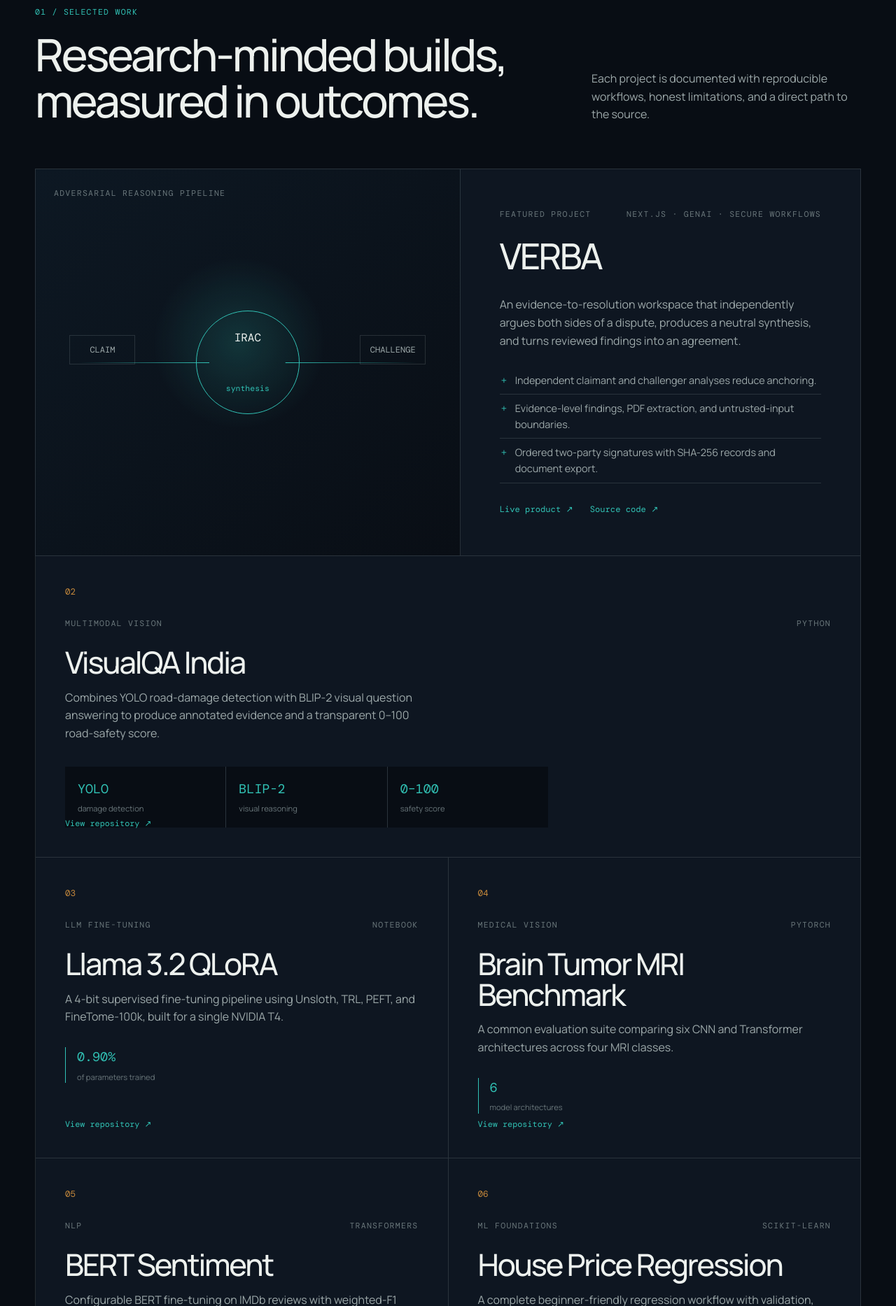
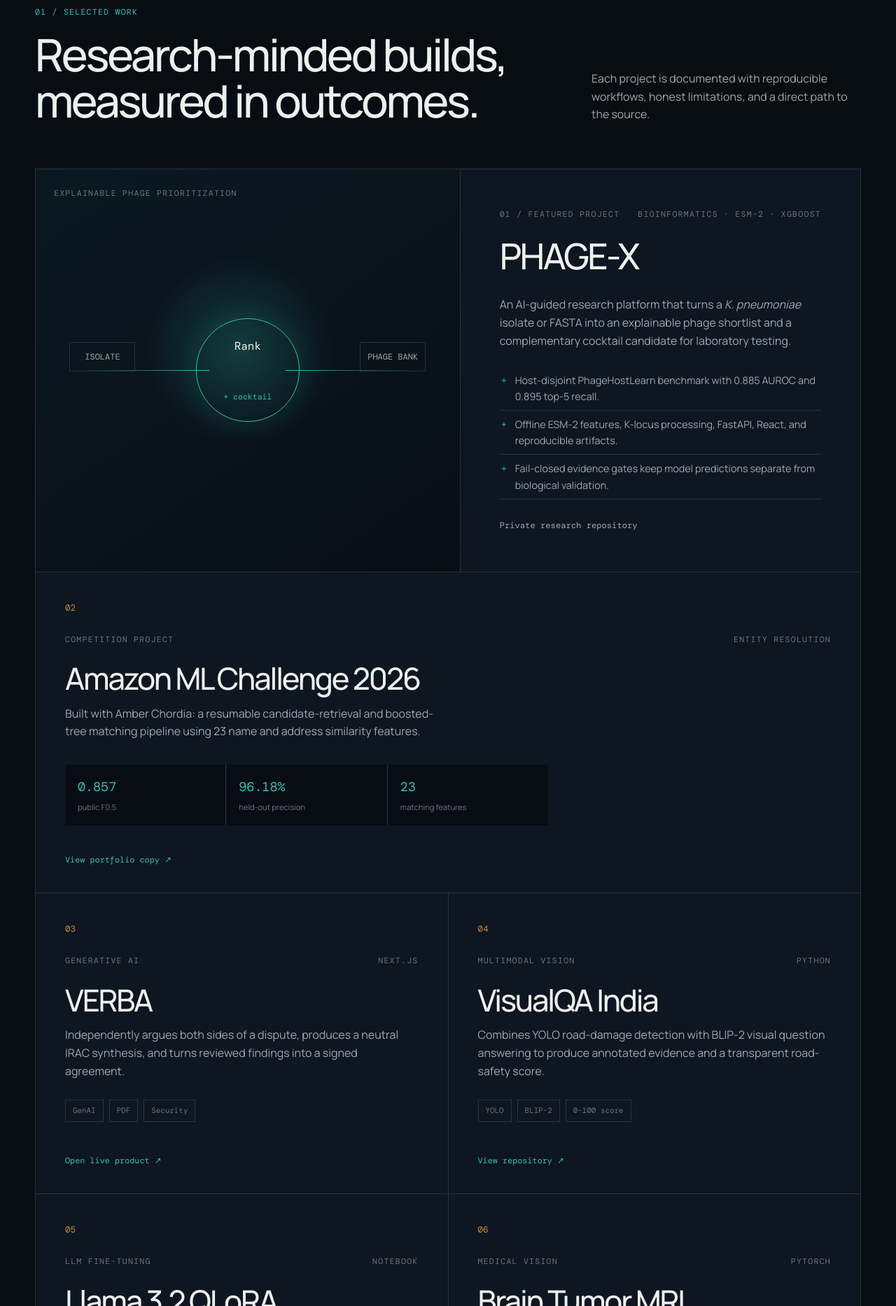
Before and after one commit to JeyanthRavi/JeyanthRavi.github.io, a plain HTML site: page index.html in a window 1280 px wide. Shown: the part 933-2800 px from the top of the page at 70% size. Drawn offline with nearby package versions, Linux system fonts and the light colour scheme; a web font is replaced by a local one.

Commit message:
Feature PHAGE-X and rank projects by impact

```diff
--- a/index.html
+++ b/index.html
@@ -52,8 +52,8 @@
           <span>experiment</span> to evidence.
         </h1>
         <p class="hero-copy reveal">
-          I’m Jeyanth Ravi, an AI/ML-focused computer science student working across multimodal
-          vision, language models, medical imaging, and applied machine learning.
+          I’m Jeyanth Ravi, an AI/ML-focused computer science student working across bioinformatics,
+          multimodal vision, language models, medical imaging, and applied machine learning.
         </p>
         <div class="hero-actions reveal">
           <a class="button button-primary" href="#work">Explore my work</a>
@@ -62,7 +62,7 @@
 
         <div class="hero-stats reveal" aria-label="Portfolio summary">
           <div>
-            <strong>7</strong>
+            <strong>8</strong>
             <span>documented projects</span>
           </div>
           <div>
@@ -89,30 +89,29 @@
         </div>
 
         <div class="featured-project reveal">
-          <div class="project-visual visual-verba" aria-hidden="true">
-            <div class="visual-label">Adversarial reasoning pipeline</div>
-            <div class="argument argument-a">Claim</div>
-            <div class="argument argument-b">Challenge</div>
-            <div class="synthesis">IRAC<br /><span>synthesis</span></div>
+          <div class="project-visual visual-verba visual-phage" aria-hidden="true">
+            <div class="visual-label">Explainable phage prioritization</div>
+            <div class="argument argument-a">Isolate</div>
+            <div class="argument argument-b">Phage bank</div>
+            <div class="synthesis">Rank<br /><span>+ cocktail</span></div>
           </div>
           <div class="project-content">
             <div class="project-meta">
-              <span>Featured project</span>
-              <span>Next.js · GenAI · Secure workflows</span>
+              <span>01 / Featured project</span>
+              <span>Bioinformatics · ESM-2 · XGBoost</span>
             </div>
-            <h3>VERBA</h3>
+            <h3>PHAGE-X</h3>
             <p class="project-lede">
-              An evidence-to-resolution workspace that independently argues both sides of a
-              dispute, produces a neutral synthesis, and turns reviewed findings into an agreement.
+              An AI-guided research platform that turns a <em>K. pneumoniae</em> isolate or FASTA
+              into an explainable phage shortlist and a complementary cocktail candidate for laboratory testing.
             </p>
             <ul>
-              <li>Independent claimant and challenger analyses reduce anchoring.</li>
-              <li>Evidence-level findings, PDF extraction, and untrusted-input boundaries.</li>
-              <li>Ordered two-party signatures with SHA-256 records and document export.</li>
+              <li>Host-disjoint PhageHostLearn benchmark with 0.885 AUROC and 0.895 top-5 recall.</li>
+              <li>Offline ESM-2 features, K-locus processing, FastAPI, React, and reproducible artifacts.</li>
+              <li>Fail-closed evidence gates keep model predictions separate from biological validation.</li>
             </ul>
             <div class="project-links">
-              <a href="https://pslang-ai-judge.vercel.app" target="_blank" rel="noreferrer">Live product ↗</a>
-              <a href="https://github.com/JeyanthRavi/verba" target="_blank" rel="noreferrer">Source code ↗</a>
+              <span>Private research repository</span>
             </div>
           </div>
         </div>
@@ -120,22 +119,46 @@
         <div class="project-grid">
           <article class="project-card project-card-wide reveal">
             <div class="card-number">02</div>
+            <div class="card-topline"><span>Competition project</span><span>Entity resolution</span></div>
+            <h3>Amazon ML Challenge 2026</h3>
+            <p>
+              Built with Amber Chordia: a resumable candidate-retrieval and boosted-tree matching
+              pipeline using 23 name and address similarity features.
+            </p>
+            <div class="metric-row compact">
+              <div><strong>0.857</strong><span>public F0.5</span></div>
+              <div><strong>96.18%</strong><span>held-out precision</span></div>
+              <div><strong>23</strong><span>matching features</span></div>
+            </div>
+            <a class="card-link" href="https://github.com/JeyanthRavi/Amazon_ML" target="_blank" rel="noreferrer">View portfolio copy ↗</a>
+          </article>
+
+          <article class="project-card reveal">
+            <div class="card-number">03</div>
+            <div class="card-topline"><span>Generative AI</span><span>Next.js</span></div>
+            <h3>VERBA</h3>
+            <p>
+              Independently argues both sides of a dispute, produces a neutral IRAC synthesis,
+              and turns reviewed findings into a signed agreement.
+            </p>
+            <div class="tag-row"><span>GenAI</span><span>PDF</span><span>Security</span></div>
+            <a class="card-link" href="https://pslang-ai-judge.vercel.app" target="_blank" rel="noreferrer">Open live product ↗</a>
+          </article>
+
+          <article class="project-card reveal">
+            <div class="card-number">04</div>
             <div class="card-topline"><span>Multimodal vision</span><span>Python</span></div>
             <h3>VisualQA India</h3>
             <p>
               Combines YOLO road-damage detection with BLIP-2 visual question answering to produce
-              annotated evidence and a transparent 0–100 road-safety score.
+              annotated evidence and a transparent road-safety score.
             </p>
-            <div class="metric-row">
-              <div><strong>YOLO</strong><span>damage detection</span></div>
-              <div><strong>BLIP-2</strong><span>visual reasoning</span></div>
-              <div><strong>0–100</strong><span>safety score</span></div>
-            </div>
+            <div class="tag-row"><span>YOLO</span><span>BLIP-2</span><span>0–100 score</span></div>
             <a class="card-link" href="https://github.com/JeyanthRavi/visualqa-india" target="_blank" rel="noreferrer">View repository ↗</a>
           </article>
 
           <article class="project-card reveal">
-            <div class="card-number">03</div>
+            <div class="card-number">05</div>
             <div class="card-topline"><span>LLM fine-tuning</span><span>Notebook</span></div>
             <h3>Llama 3.2 QLoRA</h3>
             <p>
@@ -147,56 +170,30 @@
           </article>
 
           <article class="project-card reveal">
-            <div class="card-number">04</div>
+            <div class="card-number">06</div>
             <div class="card-topline"><span>Medical vision</span><span>PyTorch</span></div>
             <h3>Brain Tumor MRI Benchmark</h3>
-            <p>
-              A common evaluation suite comparing six CNN and Transformer architectures across
-              four MRI classes.
-            </p>
+            <p>A common evaluation suite comparing six CNN and Transformer architectures across four MRI classes.</p>
             <div class="spot-metric"><strong>6</strong><span>model architectures</span></div>
             <a class="card-link" href="https://github.com/JeyanthRavi/brain-tumor-mri-classification" target="_blank" rel="noreferrer">View repository ↗</a>
           </article>
 
           <article class="project-card reveal">
-            <div class="card-number">05</div>
+            <div class="card-number">07</div>
             <div class="card-topline"><span>NLP</span><span>Transformers</span></div>
             <h3>BERT Sentiment</h3>
-            <p>
-              Configurable BERT fine-tuning on IMDb reviews with weighted-F1 evaluation,
-              confidence-scored inference, mixed precision, and CLI tooling.
-            </p>
+            <p>Configurable BERT fine-tuning on IMDb reviews with weighted-F1 evaluation, confidence-scored inference, and mixed precision.</p>
             <div class="tag-row"><span>BERT</span><span>IMDb</span><span>CUDA</span></div>
             <a class="card-link" href="https://github.com/JeyanthRavi/bert-movie-sentiment" target="_blank" rel="noreferrer">View repository ↗</a>
           </article>
 
           <article class="project-card reveal">
-            <div class="card-number">06</div>
+            <div class="card-number">08</div>
             <div class="card-topline"><span>ML foundations</span><span>scikit-learn</span></div>
             <h3>House Price Regression</h3>
-            <p>
-              A complete beginner-friendly regression workflow with validation, deterministic
-              splits, four evaluation metrics, persistence, plotting, and tests.
-            </p>
+            <p>A complete regression workflow with validation, deterministic splits, four evaluation metrics, persistence, plotting, and tests.</p>
             <div class="tag-row"><span>MAE</span><span>RMSE</span><span>R²</span></div>
             <a class="card-link" href="https://github.com/JeyanthRavi/house-price-linear-regression" target="_blank" rel="noreferrer">View repository ↗</a>
-          </article>
-
-          <article class="project-card project-card-wide reveal">
-            <div class="card-number">07</div>
-            <div class="card-topline"><span>Team project</span><span>Entity resolution</span></div>
-            <h3>Amazon ML Challenge 2026</h3>
-            <p>
-              Built with Amber Chordia: a resumable candidate-retrieval and boosted-tree matching
-              pipeline using 23 name and address similarity features. The submission achieved a
-              public leaderboard macro F0.5 of 0.857.
-            </p>
-            <div class="metric-row compact">
-              <div><strong>0.857</strong><span>public F0.5</span></div>
-              <div><strong>96.18%</strong><span>held-out precision</span></div>
-              <div><strong>23</strong><span>matching features</span></div>
-            </div>
-            <a class="card-link" href="https://github.com/JeyanthRavi/Amazon_ML" target="_blank" rel="noreferrer">View portfolio copy ↗</a>
           </article>
         </div>
       </section>
@@ -217,8 +214,8 @@
               understood, evaluated honestly, and then made usable.
             </p>
             <p>
-              My current interests include multimodal learning, efficient LLM adaptation,
-              computer vision, and trustworthy AI workflows.
+              My current interests include computational biology, multimodal learning, efficient
+              LLM adaptation, computer vision, and trustworthy AI workflows.
             </p>
           </div>
           <div class="skill-panel reveal">
@@ -228,7 +225,7 @@
             </div>
             <div class="skill-group">
               <span>AI / ML</span>
-              <p>PyTorch · Transformers · QLoRA · Computer Vision · scikit-learn</p>
+              <p>PyTorch · Transformers · ESM-2 · XGBoost · QLoRA · Computer Vision · scikit-learn</p>
             </div>
             <div class="skill-group">
               <span>Engineering</span>
--- a/styles.css
+++ b/styles.css
@@ -500,6 +500,20 @@
   text-decoration-color: transparent;
   text-underline-offset: 5px;
   transition: text-decoration-color 160ms ease;
+}
+
+.project-links span {
+  color: var(--muted);
+}
+
+.visual-phage {
+  background:
+    radial-gradient(circle at 48% 45%, rgba(49, 194, 181, 0.23), transparent 30%),
+    linear-gradient(145deg, #0a1920, #090e15);
+}
+
+.visual-phage .synthesis {
+  box-shadow: 0 0 42px rgba(49, 194, 181, 0.12);
 }
 
 .project-links a:hover,
```
Also changed, not shown: 1 other file.
